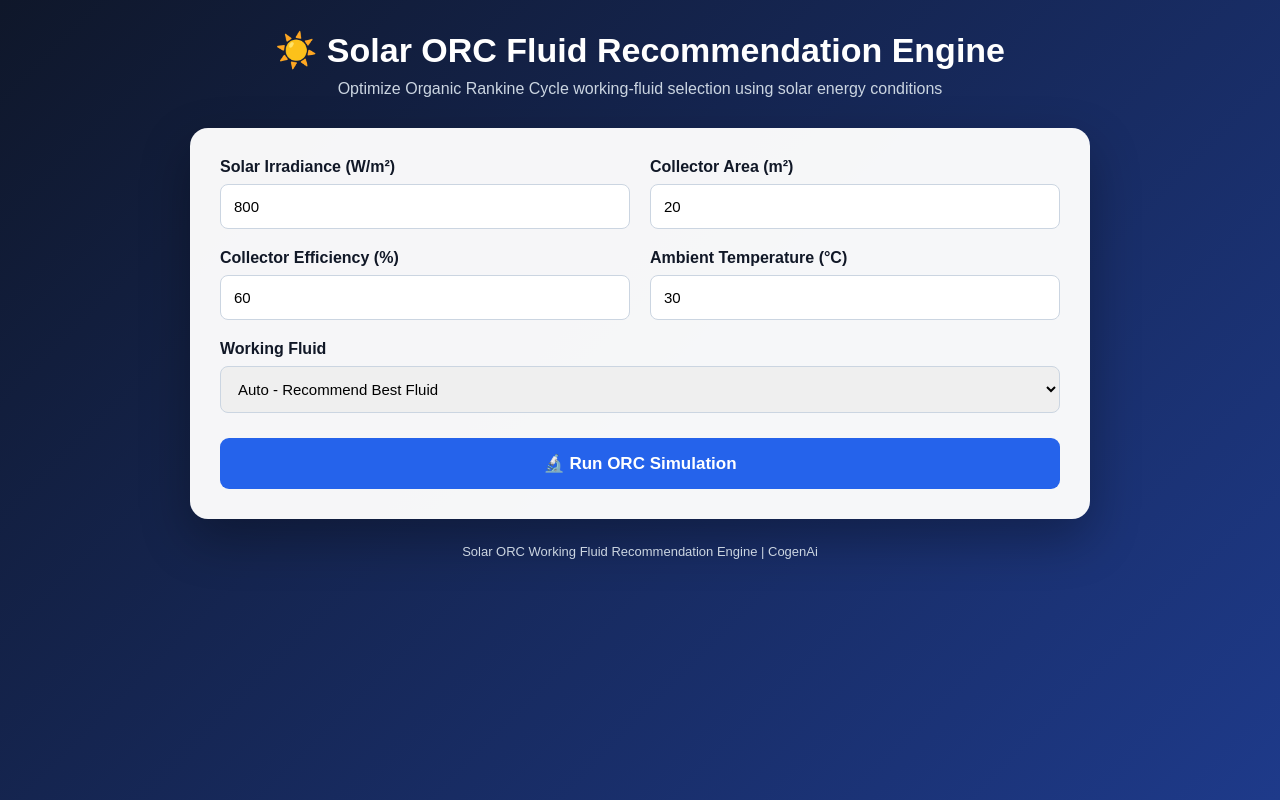
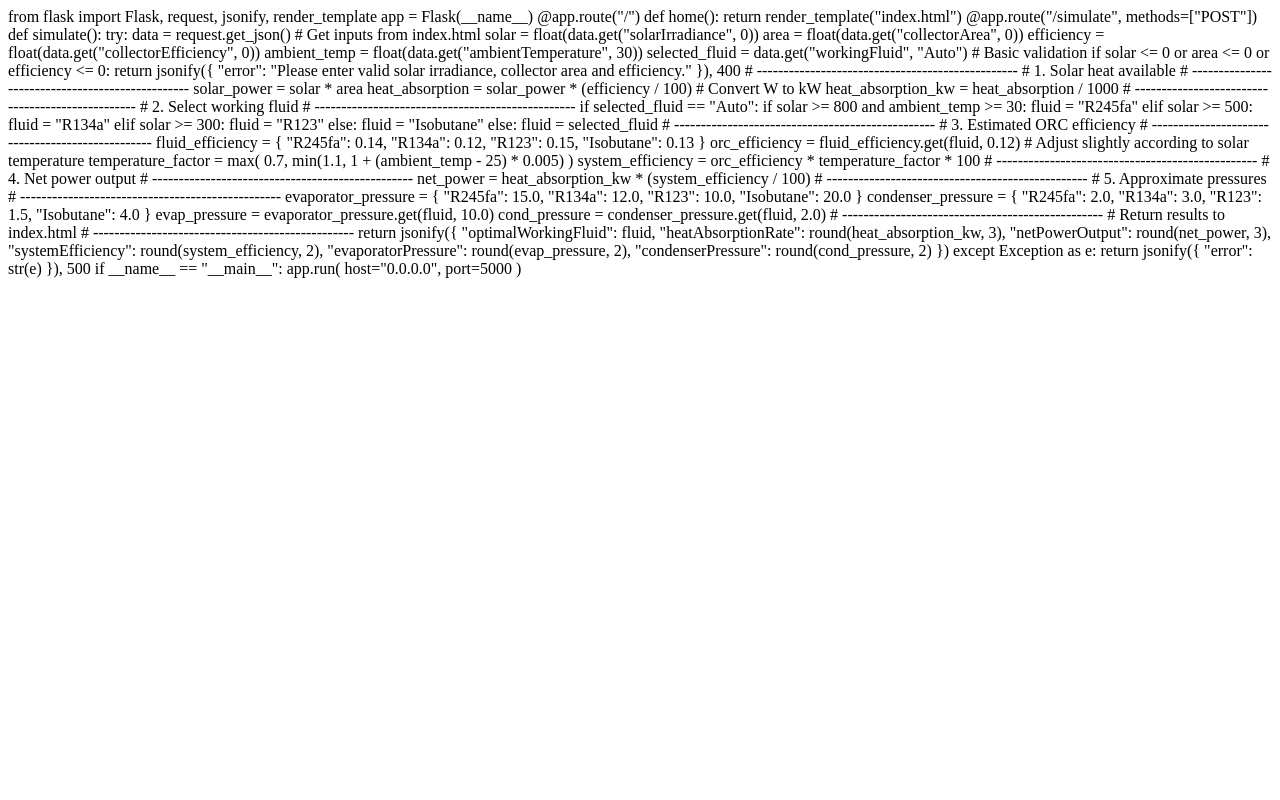
Before and after one commit to eklavyaaaak/solar-orc-fluid-recommendation, a Flask app: page / in a window 1280 px wide. Run offline with Flask 3, Linux system fonts and the light colour scheme.

Commit message:
Update index.html

```diff
--- a/templates/index.html
+++ b/templates/index.html
@@ -1,384 +1,124 @@
-<!DOCTYPE html>
-<html lang="en">
-<head>
-    <meta charset="UTF-8">
-    <meta name="viewport" content="width=device-width, initial-scale=1.0">
+from flask import Flask, request, jsonify, render_template
 
-    <title>Solar ORC Fluid Recommendation Engine</title>
+app = Flask(__name__)
 
-    <style>
-        * {
-            box-sizing: border-box;
-            margin: 0;
-            padding: 0;
+
+@app.route("/")
+def home():
+    return render_template("index.html")
+
+
+@app.route("/simulate", methods=["POST"])
+def simulate():
+
+    try:
+        data = request.get_json()
+
+        # Get inputs from index.html
+        solar = float(data.get("solarIrradiance", 0))
+        area = float(data.get("collectorArea", 0))
+        efficiency = float(data.get("collectorEfficiency", 0))
+        ambient_temp = float(data.get("ambientTemperature", 30))
+        selected_fluid = data.get("workingFluid", "Auto")
+
+        # Basic validation
+        if solar <= 0 or area <= 0 or efficiency <= 0:
+            return jsonify({
+                "error": "Please enter valid solar irradiance, collector area and efficiency."
+            }), 400
+
+        # -------------------------------------------------
+        # 1. Solar heat available
+        # -------------------------------------------------
+        solar_power = solar * area
+        heat_absorption = solar_power * (efficiency / 100)
+
+        # Convert W to kW
+        heat_absorption_kw = heat_absorption / 1000
+
+        # -------------------------------------------------
+        # 2. Select working fluid
+        # -------------------------------------------------
+        if selected_fluid == "Auto":
+
+            if solar >= 800 and ambient_temp >= 30:
+                fluid = "R245fa"
+            elif solar >= 500:
+                fluid = "R134a"
+            elif solar >= 300:
+                fluid = "R123"
+            else:
+                fluid = "Isobutane"
+
+        else:
+            fluid = selected_fluid
+
+        # -------------------------------------------------
+        # 3. Estimated ORC efficiency
+        # -------------------------------------------------
+        fluid_efficiency = {
+            "R245fa": 0.14,
+            "R134a": 0.12,
+            "R123": 0.15,
+            "Isobutane": 0.13
         }
 
-        body {
-            font-family: Arial, sans-serif;
-            background: linear-gradient(135deg, #0f172a, #1e3a8a);
-            min-height: 100vh;
-            color: #ffffff;
-            padding: 30px 15px;
+        orc_efficiency = fluid_efficiency.get(fluid, 0.12)
+
+        # Adjust slightly according to solar temperature
+        temperature_factor = max(
+            0.7,
+            min(1.1, 1 + (ambient_temp - 25) * 0.005)
+        )
+
+        system_efficiency = orc_efficiency * temperature_factor * 100
+
+        # -------------------------------------------------
+        # 4. Net power output
+        # -------------------------------------------------
+        net_power = heat_absorption_kw * (system_efficiency / 100)
+
+        # -------------------------------------------------
+        # 5. Approximate pressures
+        # -------------------------------------------------
+        evaporator_pressure = {
+            "R245fa": 15.0,
+            "R134a": 12.0,
+            "R123": 10.0,
+            "Isobutane": 20.0
         }
 
-        .container {
-            max-width: 900px;
-            margin: auto;
+        condenser_pressure = {
+            "R245fa": 2.0,
+            "R134a": 3.0,
+            "R123": 1.5,
+            "Isobutane": 4.0
         }
 
-        .header {
-            text-align: center;
-            margin-bottom: 30px;
-        }
+        evap_pressure = evaporator_pressure.get(fluid, 10.0)
+        cond_pressure = condenser_pressure.get(fluid, 2.0)
 
-        .header h1 {
-            font-size: 34px;
-            margin-bottom: 10px;
-        }
+        # -------------------------------------------------
+        # Return results to index.html
+        # -------------------------------------------------
+        return jsonify({
+            "optimalWorkingFluid": fluid,
+            "heatAbsorptionRate": round(heat_absorption_kw, 3),
+            "netPowerOutput": round(net_power, 3),
+            "systemEfficiency": round(system_efficiency, 2),
+            "evaporatorPressure": round(evap_pressure, 2),
+            "condenserPressure": round(cond_pressure, 2)
+        })
 
-        .header p {
-            color: #cbd5e1;
-            font-size: 16px;
-        }
+    except Exception as e:
 
-        .card {
-            background: rgba(255, 255, 255, 0.96);
-            color: #111827;
-            border-radius: 18px;
-            padding: 30px;
-            box-shadow: 0 20px 50px rgba(0,0,0,0.3);
-        }
-
-        .grid {
-            display: grid;
-            grid-template-columns: 1fr 1fr;
-            gap: 20px;
-        }
-
-        .input-group {
-            display: flex;
-            flex-direction: column;
-        }
-
-        label {
-            font-weight: bold;
-            margin-bottom: 8px;
-        }
-
-        input, select {
-            padding: 13px;
-            border: 1px solid #cbd5e1;
-            border-radius: 8px;
-            font-size: 15px;
-            outline: none;
-        }
-
-        input:focus, select:focus {
-            border-color: #2563eb;
-        }
-
-        .full {
-            grid-column: 1 / -1;
-        }
-
-        button {
-            width: 100%;
-            margin-top: 25px;
-            padding: 15px;
-            border: none;
-            border-radius: 9px;
-            background: #2563eb;
-            color: white;
-            font-size: 17px;
-            font-weight: bold;
-            cursor: pointer;
-        }
-
-        button:hover {
-            background: #1d4ed8;
-        }
-
-        button:disabled {
-            background: #94a3b8;
-            cursor: not-allowed;
-        }
-
-        .results {
-            margin-top: 25px;
-            display: none;
-        }
-
-        .results h2 {
-            margin-bottom: 15px;
-            color: #1e3a8a;
-        }
-
-        .result-grid {
-            display: grid;
-            grid-template-columns: 1fr 1fr;
-            gap: 15px;
-        }
-
-        .result-box {
-            background: #f1f5f9;
-            border-radius: 10px;
-            padding: 18px;
-        }
-
-        .result-box span {
-            display: block;
-            color: #64748b;
-            font-size: 13px;
-            margin-bottom: 5px;
-        }
-
-        .result-box strong {
-            font-size: 20px;
-            color: #0f172a;
-        }
-
-        .optimal {
-            grid-column: 1 / -1;
-            background: #dcfce7;
-            border: 1px solid #86efac;
-        }
-
-        .optimal strong {
-            color: #166534;
-            font-size: 24px;
-        }
-
-        .error {
-            margin-top: 20px;
-            padding: 15px;
-            background: #fee2e2;
-            color: #991b1b;
-            border-radius: 8px;
-            display: none;
-        }
-
-        .footer {
-            text-align: center;
-            margin-top: 25px;
-            color: #cbd5e1;
-            font-size: 13px;
-        }
-
-        @media (max-width: 650px) {
-            .grid,
-            .result-grid {
-                grid-template-columns: 1fr;
-            }
-
-            .full,
-            .optimal {
-                grid-column: auto;
-            }
-
-            .header h1 {
-                font-size: 26px;
-            }
-        }
-    </style>
-</head>
-
-<body>
-
-<div class="container">
-
-    <div class="header">
-        <h1>☀️ Solar ORC Fluid Recommendation Engine</h1>
-        <p>Optimize Organic Rankine Cycle working-fluid selection using solar energy conditions</p>
-    </div>
-
-    <div class="card">
-
-        <div class="grid">
-
-            <div class="input-group">
-                <label>Solar Irradiance (W/m²)</label>
-                <input type="number" id="solarIrradiance"
-                       value="800" min="1">
-            </div>
-
-            <div class="input-group">
-                <label>Collector Area (m²)</label>
-                <input type="number" id="collectorArea"
-                       value="20" min="0.1" step="0.1">
-            </div>
-
-            <div class="input-group">
-                <label>Collector Efficiency (%)</label>
-                <input type="number" id="collectorEfficiency"
-                       value="60" min="1" max="100" step="0.1">
-            </div>
-
-            <div class="input-group">
-                <label>Ambient Temperature (°C)</label>
-                <input type="number" id="ambientTemperature"
-                       value="30" step="0.1">
-            </div>
-
-            <div class="input-group full">
-                <label>Working Fluid</label>
-
-                <select id="workingFluid">
-                    <option value="Auto">Auto - Recommend Best Fluid</option>
-                    <option value="R245fa">R245fa</option>
-                    <option value="R134a">R134a</option>
-                    <option value="R123">R123</option>
-                    <option value="Isobutane">Isobutane</option>
-                </select>
-            </div>
-
-        </div>
-
-        <button id="simulateButton" onclick="runSimulation()">
-            🔬 Run ORC Simulation
-        </button>
-
-        <div id="error" class="error"></div>
-
-        <div id="results" class="results">
-
-            <h2>Simulation Results</h2>
-
-            <div class="result-grid">
-
-                <div class="result-box optimal">
-                    <span>Recommended Working Fluid</span>
-                    <strong id="workingFluidResult">-</strong>
-                </div>
-
-                <div class="result-box">
-                    <span>Heat Absorption Rate</span>
-                    <strong id="heatResult">-</strong>
-                </div>
-
-                <div class="result-box">
-                    <span>Net Power Output</span>
-                    <strong id="powerResult">-</strong>
-                </div>
-
-                <div class="result-box">
-                    <span>System Efficiency</span>
-                    <strong id="efficiencyResult">-</strong>
-                </div>
-
-                <div class="result-box">
-                    <span>Evaporator Pressure</span>
-                    <strong id="evaporatorResult">-</strong>
-                </div>
-
-                <div class="result-box">
-                    <span>Condenser Pressure</span>
-                    <strong id="condenserResult">-</strong>
-                </div>
-
-            </div>
-
-        </div>
-
-    </div>
-
-    <div class="footer">
-        Solar ORC Working Fluid Recommendation Engine | CogenAi
-    </div>
-
-</div>
+        return jsonify({
+            "error": str(e)
+        }), 500
 
 
-<script>
-
-async function runSimulation() {
-
-    const button = document.getElementById("simulateButton");
-
-    const errorBox = document.getElementById("error");
-
-    const resultsBox = document.getElementById("results");
-
-    button.disabled = true;
-    button.innerText = "Running Simulation...";
-
-    errorBox.style.display = "none";
-
-    const data = {
-        solarIrradiance: Number(
-            document.getElementById("solarIrradiance").value
-        ),
-
-        collectorArea: Number(
-            document.getElementById("collectorArea").value
-        ),
-
-        collectorEfficiency: Number(
-            document.getElementById("collectorEfficiency").value
-        ),
-
-        ambientTemperature: Number(
-            document.getElementById("ambientTemperature").value
-        ),
-
-        workingFluid:
-            document.getElementById("workingFluid").value
-    };
-
-    try {
-
-        const response = await fetch("/simulate", {
-
-            method: "POST",
-
-            headers: {
-                "Content-Type": "application/json"
-            },
-
-            body: JSON.stringify(data)
-
-        });
-
-        const result = await response.json();
-
-        if (!response.ok || result.error) {
-            throw new Error(result.error || "Simulation failed.");
-        }
-
-        document.getElementById("workingFluidResult").innerText =
-            result.optimalWorkingFluid ||
-            result.workingFluid ||
-            "-";
-
-        document.getElementById("heatResult").innerText =
-            Number(result.heatAbsorptionRate).toFixed(3) + " kW";
-
-        document.getElementById("powerResult").innerText =
-            Number(result.netPowerOutput).toFixed(3) + " kW";
-
-        document.getElementById("efficiencyResult").innerText =
-            Number(result.systemEfficiency).toFixed(2) + " %";
-
-        document.getElementById("evaporatorResult").innerText =
-            Number(result.evaporatorPressure).toFixed(2) + " bar";
-
-        document.getElementById("condenserResult").innerText =
-            Number(result.condenserPressure).toFixed(2) + " bar";
-
-        resultsBox.style.display = "block";
-
-    } catch (error) {
-
-        errorBox.innerText = "Error: " + error.message;
-
-        errorBox.style.display = "block";
-
-    }
-
-    button.disabled = false;
-    button.innerText = "🔬 Run ORC Simulation";
-}
-
-</script>
-
-</body>
-</html>
+if __name__ == "__main__":
+    app.run(
+        host="0.0.0.0",
+        port=5000
+    )
```
